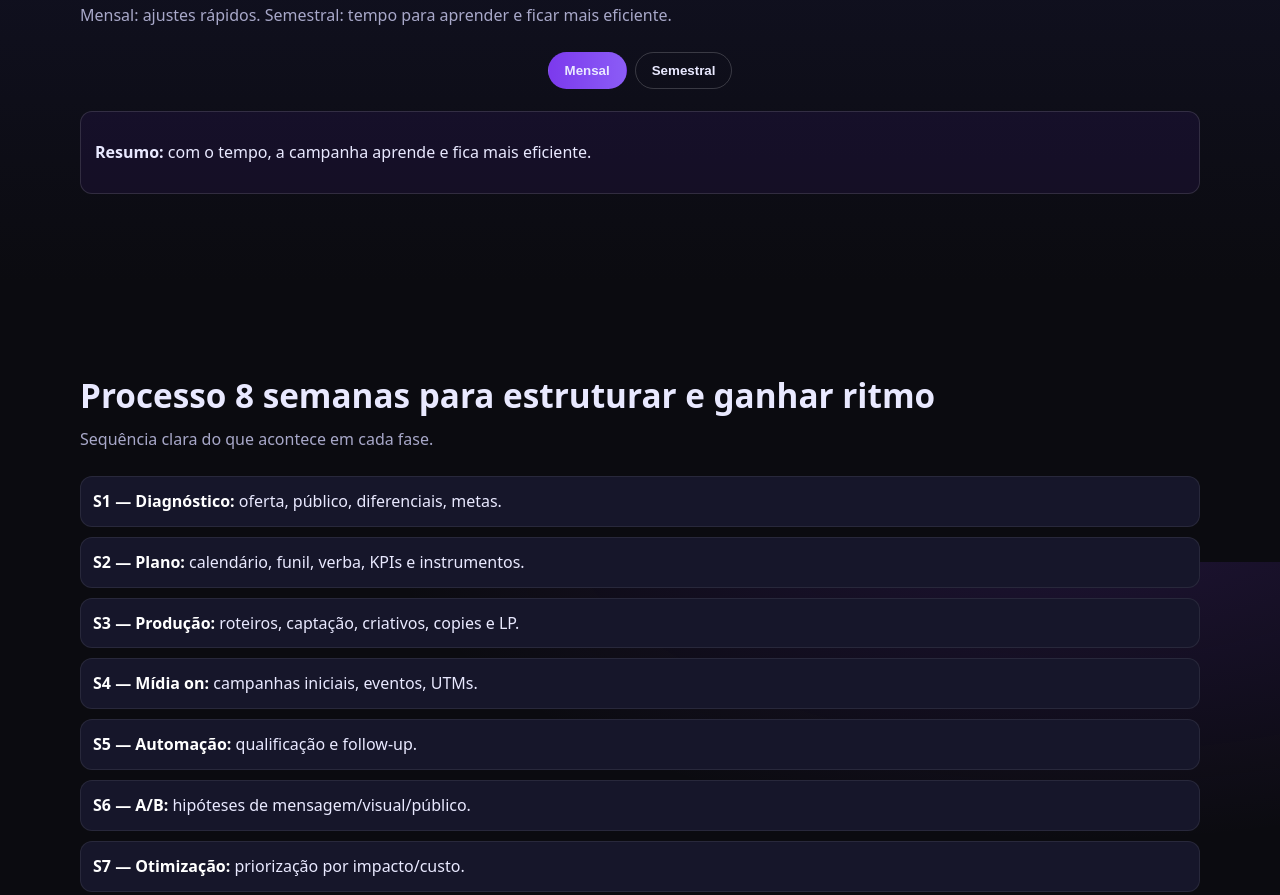
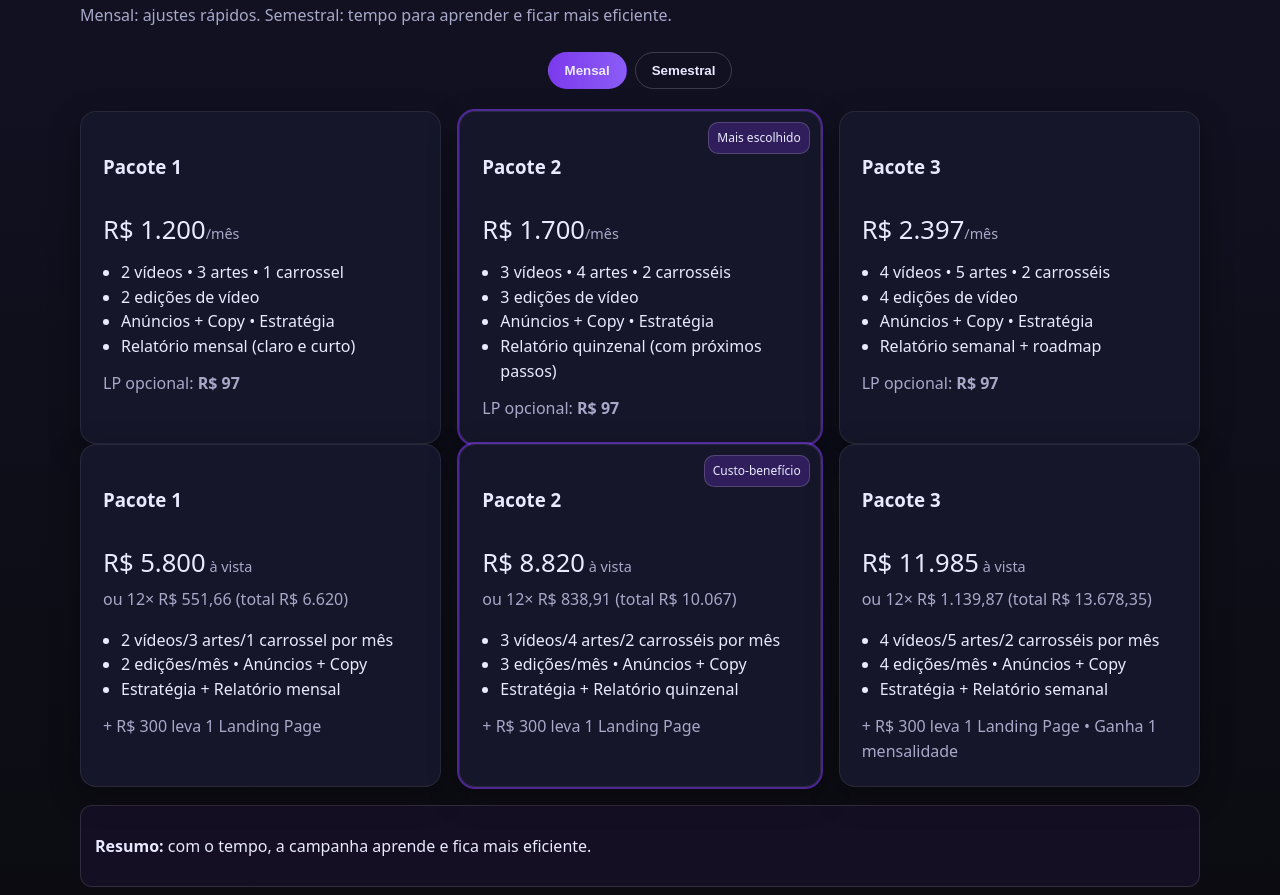
Before and after one commit to Pedrofreelancer/apresentacaolp, a plain HTML site: page index.html in a window 1280 px wide. Shown: the part 3438-4333 px from the top of the page. Drawn offline with Linux system fonts and the light colour scheme.

```diff
--- a/index.html
+++ b/index.html
@@ -205,7 +205,85 @@
         <button id="btnSemestral" class="pill" aria-pressed="false" type="button">Semestral</button>
       </div>
 
+      <!-- Mensal -->
+      <div id="plansMensal" class="plans">
+        <article class="plan">
+          <h3>Pacote 1</h3>
+          <p class="price">R$ 1.200<span>/mês</span></p>
+          <ul class="feat">
+            <li>2 vídeos • 3 artes • 1 carrossel</li>
+            <li>2 edições de vídeo</li>
+            <li>Anúncios + Copy • Estratégia</li>
+            <li>Relatório mensal (claro e curto)</li>
+          </ul>
+          <p class="note">LP opcional: <strong>R$ 97</strong></p>
+        </article>
 
+        <article class="plan pop">
+          <div class="badge">Mais escolhido</div>
+          <h3>Pacote 2</h3>
+          <p class="price">R$ 1.700<span>/mês</span></p>
+          <ul class="feat">
+            <li>3 vídeos • 4 artes • 2 carrosséis</li>
+            <li>3 edições de vídeo</li>
+            <li>Anúncios + Copy • Estratégia</li>
+            <li>Relatório quinzenal (com próximos passos)</li>
+          </ul>
+          <p class="note">LP opcional: <strong>R$ 97</strong></p>
+        </article>
+
+        <article class="plan">
+          <h3>Pacote 3</h3>
+          <p class="price">R$ 2.397<span>/mês</span></p>
+          <ul class="feat">
+            <li>4 vídeos • 5 artes • 2 carrosséis</li>
+            <li>4 edições de vídeo</li>
+            <li>Anúncios + Copy • Estratégia</li>
+            <li>Relatório semanal + roadmap</li>
+          </ul>
+          <p class="note">LP opcional: <strong>R$ 97</strong></p>
+        </article>
+      </div>
+
+      <!-- Semestral -->
+      <div id="plansSemestral" class="plans" hidden>
+        <article class="plan">
+          <h3>Pacote 1</h3>
+          <p class="price">R$ 5.800<span> à vista</span></p>
+          <p class="sub">ou 12× R$ 551,66 (total R$ 6.620)</p>
+          <ul class="feat">
+            <li>2 vídeos/3 artes/1 carrossel por mês</li>
+            <li>2 edições/mês • Anúncios + Copy</li>
+            <li>Estratégia + Relatório mensal</li>
+          </ul>
+          <p class="note">+ R$ 300 leva 1 Landing Page</p>
+        </article>
+
+        <article class="plan pop">
+          <div class="badge">Custo-benefício</div>
+          <h3>Pacote 2</h3>
+          <p class="price">R$ 8.820<span> à vista</span></p>
+          <p class="sub">ou 12× R$ 838,91 (total R$ 10.067)</p>
+          <ul class="feat">
+            <li>3 vídeos/4 artes/2 carrosséis por mês</li>
+            <li>3 edições/mês • Anúncios + Copy</li>
+            <li>Estratégia + Relatório quinzenal</li>
+          </ul>
+          <p class="note">+ R$ 300 leva 1 Landing Page</p>
+        </article>
+
+        <article class="plan">
+          <h3>Pacote 3</h3>
+          <p class="price">R$ 11.985<span> à vista</span></p>
+          <p class="sub">ou 12× R$ 1.139,87 (total R$ 13.678,35)</p>
+          <ul class="feat">
+            <li>4 vídeos/5 artes/2 carrosséis por mês</li>
+            <li>4 edições/mês • Anúncios + Copy</li>
+            <li>Estratégia + Relatório semanal</li>
+          </ul>
+          <p class="note">+ R$ 300 leva 1 Landing Page • Ganha 1 mensalidade</p>
+        </article>
+      </div>
 
       <div class="note-wide">
         <p class="simples"><strong>Resumo:</strong> com o tempo, a campanha aprende e fica mais eficiente.</p>
```
